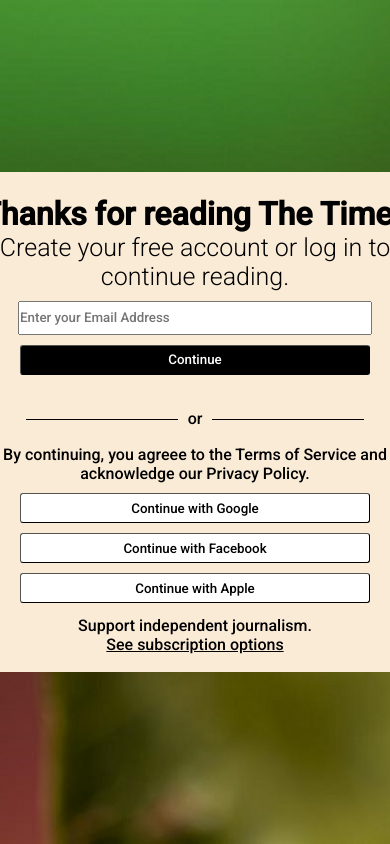
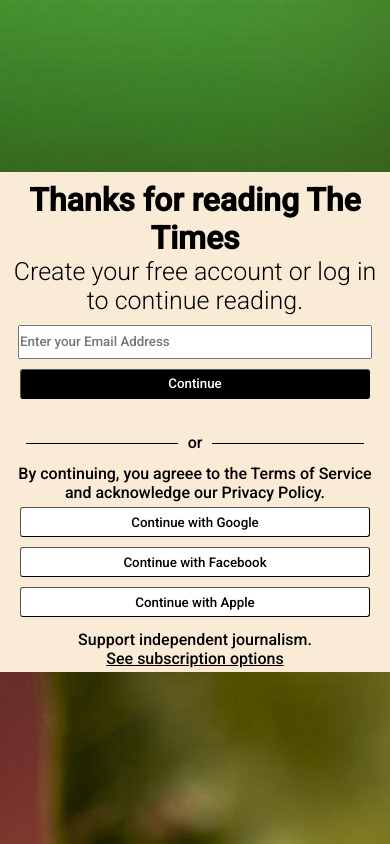
Before and after one commit to Stynejay/works, a plain HTML site: page sign.html in a window 390 px wide. Shown: the top 844 px of the page. Drawn offline with Linux system fonts and the light colour scheme; files whose address does not match are found by name.

Commit message:
Add files via upload

```diff
--- a/sign.css
+++ b/sign.css
@@ -156,13 +156,18 @@
         flex-direction: column;
         justify-content: center;
         align-items: center;
-        padding: 5px;
+
+    }
+    h1{
+        text-align: center;
+        padding: 0px 60px 0px 60px;
 
     }
     .p1{
         font-size: 25px;
         font-weight: 300;
         text-align: center;
+        padding: 0px 60px 0px 60px;
 
     }
     .div2{
@@ -170,6 +175,7 @@
         flex-direction: column;
         justify-content: center;
         align-items: center;
+        padding:40px 0px 0px 80px;
         padding: 5px;
 
     }
@@ -210,7 +216,7 @@
     }
     .p3{
         text-align: center;
-        padding: 5px;
+        padding: 0px 60px 0px 60px;
     }
     .button2{
         display: flex;
```
Also changed, not shown: sign.html (line endings or trailing spaces).
